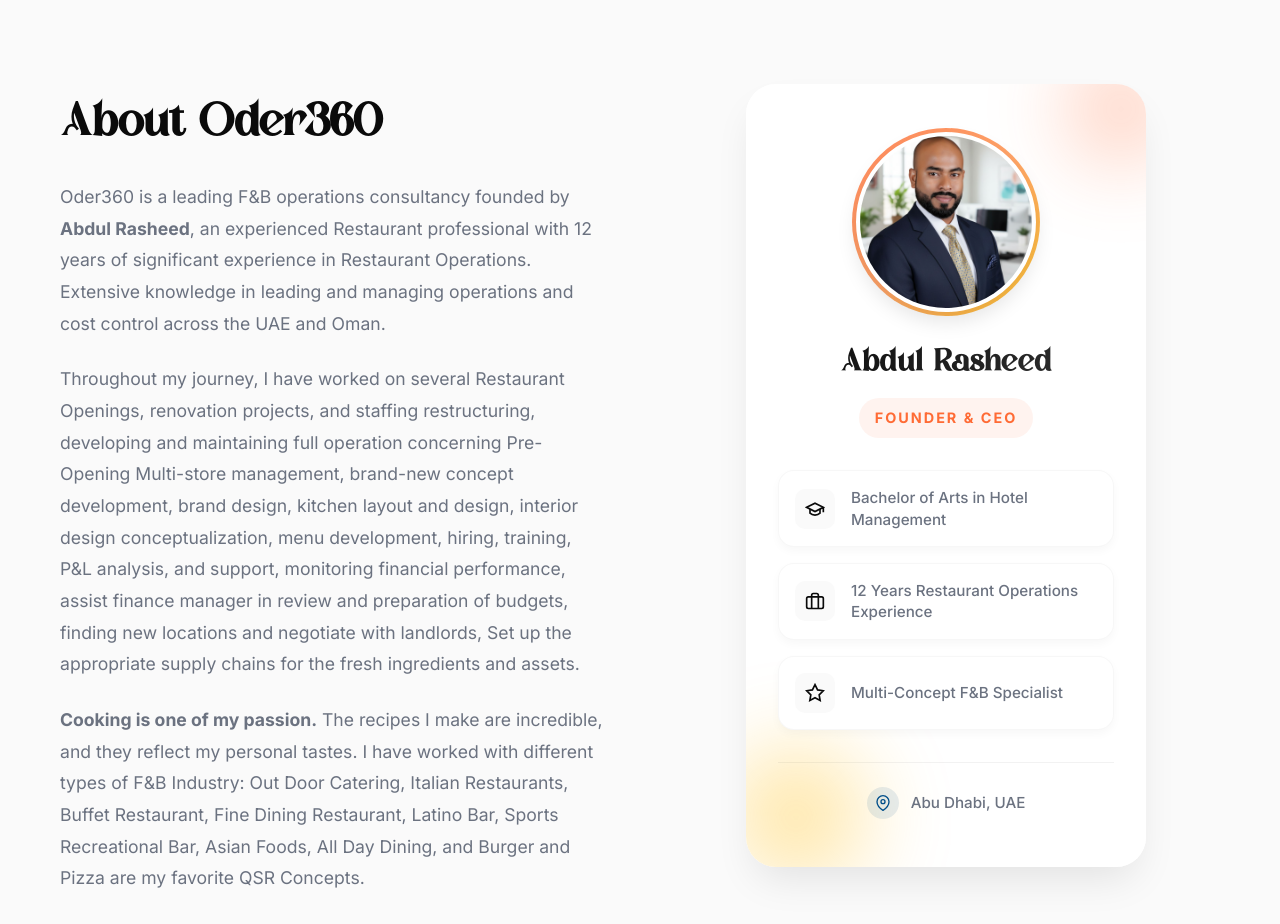
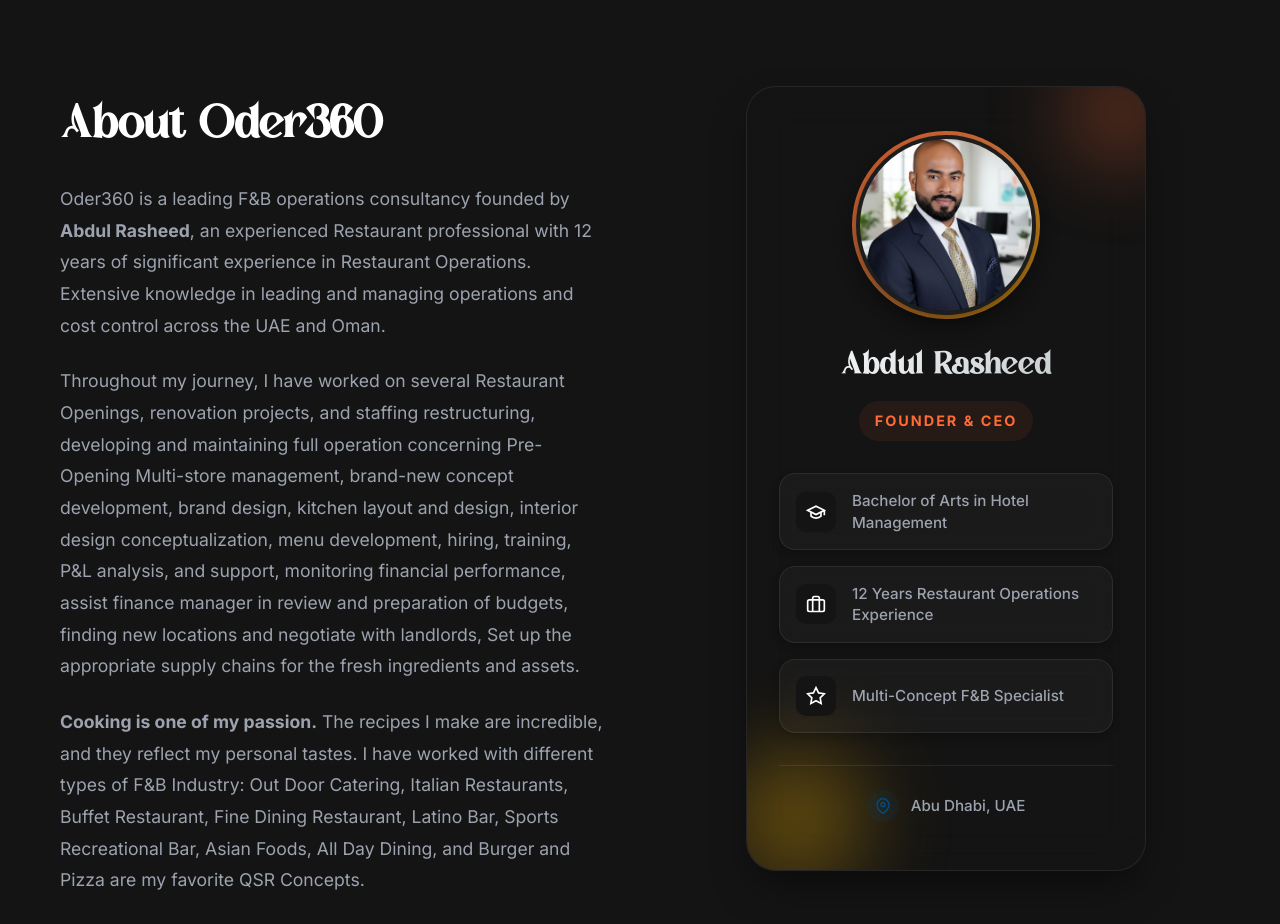
Before and after one commit to kaleem-elahi/oder360-website, a Next.js app: page / in a window 1280 px wide. Shown: the part 7680-8604 px from the top of the page. Built offline with nearby package versions, Linux system fonts and the light colour scheme.

Commit message:
style: Update global CSS variables and component styles to establish a dark theme.

```diff
--- a/app/globals.css
+++ b/app/globals.css
@@ -36,11 +36,13 @@
     --primary-dark: #E85A2B;
     --secondary-color: #004E89;
     --accent-color: #FFB800;
-    --text-primary: #0A0A0A;
-    --text-secondary: #6B7280;
-    --bg-primary: #FFFFFF;
-    --bg-secondary: #FAFAFA;
-    --bg-dark: #0A0A0A;
+    --text-primary: #FFFFFF;
+    --text-secondary: #9CA3AF;
+    --bg-primary: #0A0A0A;
+    --bg-secondary: #141414;
+    --bg-dark: #050505;
+    --bg-card: rgba(255, 255, 255, 0.03);
+    --border-card: rgba(255, 255, 255, 0.08);
     --bg-gradient: linear-gradient(135deg, #FF6B35 0%, #FF8C42 50%, #FFB800 100%);
     --gradient-1: linear-gradient(135deg, #FF6B35 0%, #FF8C42 100%);
     --gradient-2: linear-gradient(135deg, #004E89 0%, #0066CC 100%);
@@ -90,8 +92,7 @@
 }
 
 .navbar.scrolled {
-    /* background: rgba(255, 255, 255, 0.85); */
-    background-color: #ffffffb3;
+    background-color: rgba(10, 10, 10, 0.85);
     backdrop-filter: saturate(180%) blur(20px);
     -webkit-backdrop-filter: saturate(180%) blur(20px);
     box-shadow: 0 10px 30px rgba(0, 0, 0, 0.05);
@@ -1005,12 +1006,13 @@
 }
 
 .service-card {
-    background: white;
+    background: var(--bg-card);
+    backdrop-filter: blur(10px);
     border-radius: 24px;
     padding: 2.5rem;
-    box-shadow: var(--shadow-sm);
+    box-shadow: 0 10px 30px rgba(0, 0, 0, 0.3);
     transition: var(--transition);
-    border: 1px solid rgba(0, 0, 0, 0.05);
+    border: 1px solid var(--border-card);
     opacity: 0;
     transform: translateY(30px);
 }
@@ -1185,14 +1187,13 @@
 
 /* Modern Profile Card Redesign */
 .profile-card {
-    background: rgba(255, 255, 255, 0.9);
+    background: rgba(20, 20, 20, 0.8);
     backdrop-filter: blur(20px);
     -webkit-backdrop-filter: blur(20px);
     border-radius: 30px;
     padding: 3rem 2rem;
-    box-shadow:
-        0 20px 40px -10px rgba(0, 0, 0, 0.1),
-        0 0 0 1px rgba(255, 255, 255, 0.5) inset;
+    box-shadow: 0 20px 40px -10px rgba(0, 0, 0, 0.5);
+    border: 1px solid var(--border-card);
     text-align: center;
     position: relative;
     overflow: hidden;
@@ -1261,9 +1262,9 @@
     inset: 0;
     border-radius: 50%;
     overflow: hidden;
-    border: 4px solid white;
-    background: white;
-    box-shadow: 0 10px 20px rgba(0, 0, 0, 0.1);
+    border: 4px solid var(--border-card);
+    background: var(--bg-primary);
+    box-shadow: 0 10px 20px rgba(0, 0, 0, 0.5);
 }
 
 .profile-photo {
@@ -1288,7 +1289,7 @@
     color: var(--text-primary);
     margin-bottom: 0.5rem;
     letter-spacing: -0.5px;
-    background: linear-gradient(135deg, var(--text-primary) 0%, #333 100%);
+    background: linear-gradient(135deg, var(--text-primary) 0%, #bdc3c7 100%);
     -webkit-background-clip: text;
     -webkit-text-fill-color: transparent;
     background-clip: text;
@@ -1320,10 +1321,11 @@
     align-items: center;
     gap: 1rem;
     padding: 1rem;
-    background: white;
+    background: var(--bg-card);
+    backdrop-filter: blur(10px);
     border-radius: 16px;
-    box-shadow: 0 4px 10px rgba(0, 0, 0, 0.03);
-    border: 1px solid rgba(0, 0, 0, 0.03);
+    box-shadow: 0 4px 10px rgba(0, 0, 0, 0.2);
+    border: 1px solid var(--border-card);
     transition: all 0.3s ease;
 }
 
@@ -1362,7 +1364,7 @@
     font-weight: 500;
     font-size: 0.95rem;
     padding-top: 1.5rem;
-    border-top: 1px solid rgba(0, 0, 0, 0.05);
+    border-top: 1px solid var(--border-card);
 }
 
 .location-icon {
@@ -1397,8 +1399,10 @@
 .portfolio-item {
     border-radius: 24px;
     overflow: hidden;
-    background: white;
-    box-shadow: var(--shadow-sm);
+    background: var(--bg-card);
+    border: 1px solid var(--border-card);
+    backdrop-filter: blur(10px);
+    box-shadow: 0 10px 30px rgba(0, 0, 0, 0.3);
     transition: var(--transition);
     opacity: 0;
     transform: translateY(30px);
@@ -1519,7 +1523,7 @@
 /* Expertise Section */
 .expertise {
     padding: 140px 20px;
-    background: #ffffff;
+    background: var(--bg-primary);
     position: relative;
     overflow: hidden;
 }
@@ -1554,11 +1558,12 @@
 }
 
 .expertise-item {
-    background: #ffffff;
+    background: var(--bg-card);
     border-radius: 40px;
     padding: 4.5rem 2.5rem;
-    border: 1px solid rgba(0, 0, 0, 0.04);
-    box-shadow: 0 10px 40px rgba(0, 0, 0, 0.02);
+    border: 1px solid var(--border-card);
+    backdrop-filter: blur(10px);
+    box-shadow: 0 10px 40px rgba(0, 0, 0, 0.3);
     transition: all 0.6s cubic-bezier(0.16, 1, 0.3, 1);
     text-align: center;
     position: relative;
@@ -1691,10 +1696,12 @@
 }
 
 .featured-item {
-    background: #ffffff;
+    background: var(--bg-card);
     border-radius: 40px;
     overflow: hidden;
-    box-shadow: 0 10px 40px rgba(0, 0, 0, 0.04);
+    backdrop-filter: blur(10px);
+    border: 1px solid var(--border-card);
+    box-shadow: 0 10px 40px rgba(0, 0, 0, 0.3);
     transition: all 0.6s cubic-bezier(0.16, 1, 0.3, 1);
     position: relative;
     opacity: 1;
@@ -1782,7 +1789,8 @@
 }
 
 .featured-content {
-    background: white;
+    background: rgba(10, 10, 10, 0.95);
+    backdrop-filter: blur(10px);
     padding: 3.5rem 3rem;
     position: relative;
     z-index: 4;
@@ -1872,15 +1880,17 @@
     height: 16px;
     border-radius: 50%;
     background: var(--primary-color);
-    border: 4px solid white;
+    border: 4px solid var(--border-card);
     box-shadow: 0 0 0 4px var(--primary-color);
 }
 
 .timeline-content {
-    background: white;
+    background: var(--bg-card);
+    backdrop-filter: blur(10px);
+    border: 1px solid var(--border-card);
     border-radius: 16px;
     padding: 2rem;
-    box-shadow: var(--shadow-md);
+    box-shadow: 0 10px 30px rgba(0, 0, 0, 0.3);
     margin-left: 1rem;
 }
 
@@ -2041,12 +2051,14 @@
 .form-group textarea {
     width: 100%;
     padding: 1rem;
-    border: 2px solid rgba(0, 0, 0, 0.1);
+    border: 1px solid var(--border-card);
     border-radius: 12px;
     font-size: 1rem;
     font-family: inherit;
     transition: var(--transition);
-    background: white;
+    background: var(--bg-card);
+    color: var(--text-primary);
+    backdrop-filter: blur(10px);
 }
 
 .form-group input:focus,
@@ -2335,8 +2347,9 @@
 
 .filter-btn {
     padding: 0.75rem 1.5rem;
-    border: 2px solid rgba(0, 0, 0, 0.1);
-    background: white;
+    border: 1px solid var(--border-card);
+    background: rgba(255, 255, 255, 0.03);
+    backdrop-filter: blur(10px);
     border-radius: 50px;
     font-size: 0.95rem;
     font-weight: 600;
@@ -2595,10 +2608,11 @@
 }
 
 .gallery-modal-content {
-    background: white;
+    background: var(--bg-primary);
     border-radius: 24px;
     overflow: hidden;
-    box-shadow: 0 20px 60px rgba(0, 0, 0, 0.5);
+    box-shadow: 0 20px 60px rgba(0, 0, 0, 0.7);
+    border: 1px solid var(--border-card);
 }
 
 .gallery-modal-image-wrapper {
@@ -2618,7 +2632,7 @@
 .gallery-modal-info {
     padding: 2rem;
     text-align: center;
-    background: white;
+    background: var(--bg-primary);
 }
 
 .gallery-modal-info h3 {
@@ -2791,14 +2805,15 @@
 }
 
 .portfolio-modal {
-    background: white;
+    background: var(--bg-primary);
     border-radius: 24px;
     max-width: 1200px;
     width: 100%;
     max-height: 90vh;
     overflow-y: auto;
     position: relative;
-    box-shadow: var(--shadow-xl);
+    box-shadow: 0 20px 60px rgba(0, 0, 0, 0.5);
+    border: 1px solid var(--border-card);
     transform: scale(0.95) translateY(20px);
     animation: modalSlideIn 0.3s ease-out forwards;
 }
@@ -3021,7 +3036,7 @@
     font-size: 0.875rem;
     font-weight: 500;
     color: var(--text-primary);
-    border: 1px solid rgba(0, 0, 0, 0.05);
+    border: 1px solid var(--border-card);
     transition: var(--transition);
 }
 
@@ -3308,11 +3323,12 @@
 }
 
 .detailed-service-card {
-    background: white;
+    background: var(--bg-card);
     border-radius: 20px;
     padding: 3rem;
-    box-shadow: 0 10px 40px rgba(0, 0, 0, 0.05);
-    border: 1px solid rgba(0, 0, 0, 0.03);
+    box-shadow: 0 10px 40px rgba(0, 0, 0, 0.3);
+    border: 1px solid var(--border-card);
+    backdrop-filter: blur(10px);
     transition: all 0.4s cubic-bezier(0.2, 1, 0.3, 1);
     display: flex;
     flex-direction: column;
@@ -3502,9 +3518,11 @@
     max-width: 700px;
     margin: 0 auto;
     padding: 4rem;
-    background: white;
+    background: var(--bg-card);
     border-radius: 30px;
-    box-shadow: 0 20px 60px rgba(0, 0, 0, 0.08);
+    box-shadow: 0 20px 60px rgba(0, 0, 0, 0.3);
+    border: 1px solid var(--border-card);
+    backdrop-filter: blur(10px);
     position: relative;
     overflow: hidden;
 }
```
